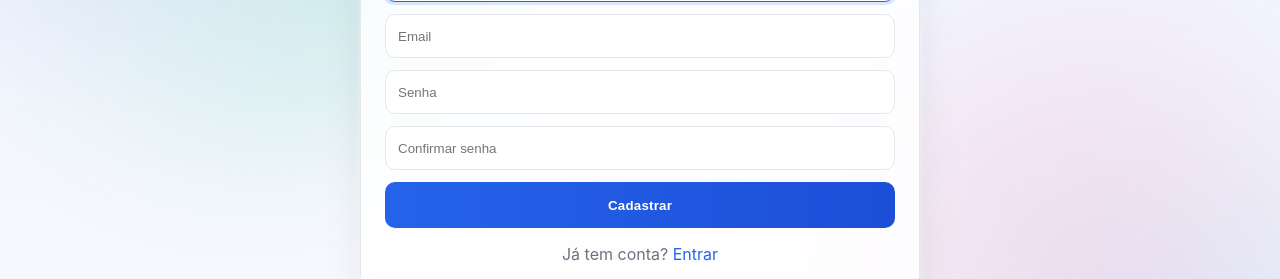
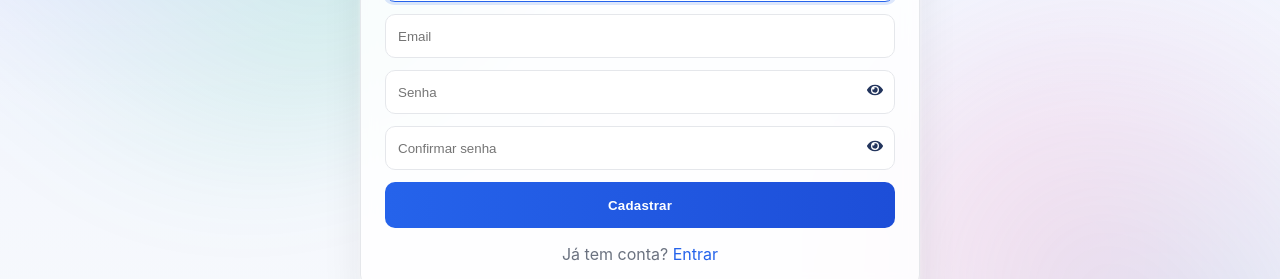
Before and after one commit to ProjetoIntegrador4-Semestre/TradutorDocumentos, a React (Vite) app in the folder translator-web/: page /cadastro in a window 1280 px wide. Shown: the part 345-624 px from the top of the page. Built offline with nearby package versions, Linux system fonts and the light colour scheme; no server answers.

Commit message:
feat: add hide and show eye on LoginPage and SignUpPage

```diff
--- a/translator-web/package.json
+++ b/translator-web/package.json
@@ -21,6 +21,7 @@
     "file-saver": "^2.0.5",
     "react": "^19.1.1",
     "react-dom": "^19.1.1",
+    "react-icons": "^5.5.0",
     "react-router-dom": "^6.30.1"
   },
   "devDependencies": {
--- a/translator-web/src/pages/LoginPage.tsx
+++ b/translator-web/src/pages/LoginPage.tsx
@@ -1,6 +1,7 @@
 import React from "react";
 import { Link, useNavigate } from "react-router-dom";
 import { login, beginGoogleLogin, humanizeAuthError } from "../services/api";
+import { FaEye, FaEyeSlash } from 'react-icons/fa'; // Importando ícones do react-icons
 import "../styles/auth.css";
 
 export default function LoginPage() {
@@ -9,6 +10,9 @@ export default function LoginPage() {
   const [senha, setSenha] = React.useState("");
   const [loading, setLoading] = React.useState(false);
   const [erro, setError] = React.useState<string | null>(null);
+
+  // Estado para mostrar/esconder a senha
+  const [showSenha, setShowSenha] = React.useState(false);
 
   const onSubmit = async (e: React.FormEvent) => {
     e.preventDefault();
@@ -48,13 +52,21 @@ export default function LoginPage() {
           </div>
 
           <div className="form-group">
+            <div className="password-wrapper">
               <input
-              type="password"
+                type={showSenha ? "text" : "password"} // Alternando entre texto e senha
                 placeholder="Senha"
                 value={senha}
                 onChange={(e) => setSenha(e.target.value)}
                 required
               />
+              <div
+                className="eye-icon"
+                onClick={() => setShowSenha(!showSenha)} // Alterna o estado do olho
+              >
+                {showSenha ? <FaEyeSlash /> : <FaEye />}
+              </div>
+            </div>
           </div>
 
           <button className="btn" type="submit" disabled={loading}>
@@ -79,7 +91,6 @@ export default function LoginPage() {
         <div className="foot" style={{ marginTop: 10 }}>
           <Link className="link" to="/esqueci-senha">Esqueceu a senha?</Link>
         </div>
-
       </div>
     </div>
   );
--- a/translator-web/src/pages/SignupPage.tsx
+++ b/translator-web/src/pages/SignupPage.tsx
@@ -1,6 +1,7 @@
 import React from "react";
 import { Link, useNavigate } from "react-router-dom";
 import { register, humanizeSignupError } from "../services/api";
+import { FaEye, FaEyeSlash } from 'react-icons/fa'; // Importando ícones do react-icons
 import "../styles/auth.css";
 
 export default function SignupPage() {
@@ -12,6 +13,10 @@ export default function SignupPage() {
   const [loading, setLoading] = React.useState(false);
   const [erro, setErro] = React.useState<string | null>(null);
   const [ok, setOk] = React.useState<string | null>(null);
+
+  // Estados para mostrar/esconder as senhas
+  const [showSenha, setShowSenha] = React.useState(false);
+  const [showConfirma, setShowConfirma] = React.useState(false);
 
   const onSubmit = async (e: React.FormEvent) => {
     e.preventDefault();
@@ -27,7 +32,6 @@ export default function SignupPage() {
     try {
       await register(nome, email, senha);
       setOk("Cadastro realizado com sucesso! Faça login para continuar.");
-      // Redireciona para login após alguns segundos — opcional:
       setTimeout(() => nav("/login"), 1200);
     } catch (err: any) {
       setErro(humanizeSignupError(err));
@@ -70,23 +74,39 @@ export default function SignupPage() {
           </div>
 
           <div className="form-group">
+            <div className="password-wrapper">
               <input
-              type="password"
+                type={showSenha ? "text" : "password"} // Alternando entre texto e senha
                 placeholder="Senha"
                 value={senha}
                 onChange={(e) => setSenha(e.target.value)}
                 required
               />
+              <div
+                className="eye-icon"
+                onClick={() => setShowSenha(!showSenha)} // Alterna o estado do olho
+              >
+                {showSenha ? <FaEyeSlash /> : <FaEye />}
+              </div>
+            </div>
           </div>
 
           <div className="form-group">
+            <div className="password-wrapper">
               <input
-              type="password"
+                type={showConfirma ? "text" : "password"} // Alternando entre texto e senha
                 placeholder="Confirmar senha"
                 value={confirma}
                 onChange={(e) => setConfirma(e.target.value)}
                 required
               />
+              <div
+                className="eye-icon"
+                onClick={() => setShowConfirma(!showConfirma)} // Alterna o estado do olho
+              >
+                {showConfirma ? <FaEyeSlash /> : <FaEye />}
+              </div>
+            </div>
           </div>
 
           <button className="btn" type="submit" disabled={loading}>
--- a/translator-web/src/styles/auth.css
+++ b/translator-web/src/styles/auth.css
@@ -197,3 +197,15 @@ body { margin: 0; font-family: system-ui,-apple-system,Segoe UI,Roboto,Arial,san
   .auth-page, .auth-card{ animation: none }
   .auth-page::before, .auth-page::after{ animation: none }
 }
+
+.password-wrapper {
+  position: relative;
+}
+
+.eye-icon {
+  position: absolute;
+  right: 12px;
+  top: 50%;
+  transform: translateY(-50%);
+  cursor: pointer;
+}
```
Also changed, not shown: 2 other files (tests, documents, lock files or other folders). Lines whose indentation alone changed are shown as unchanged.
